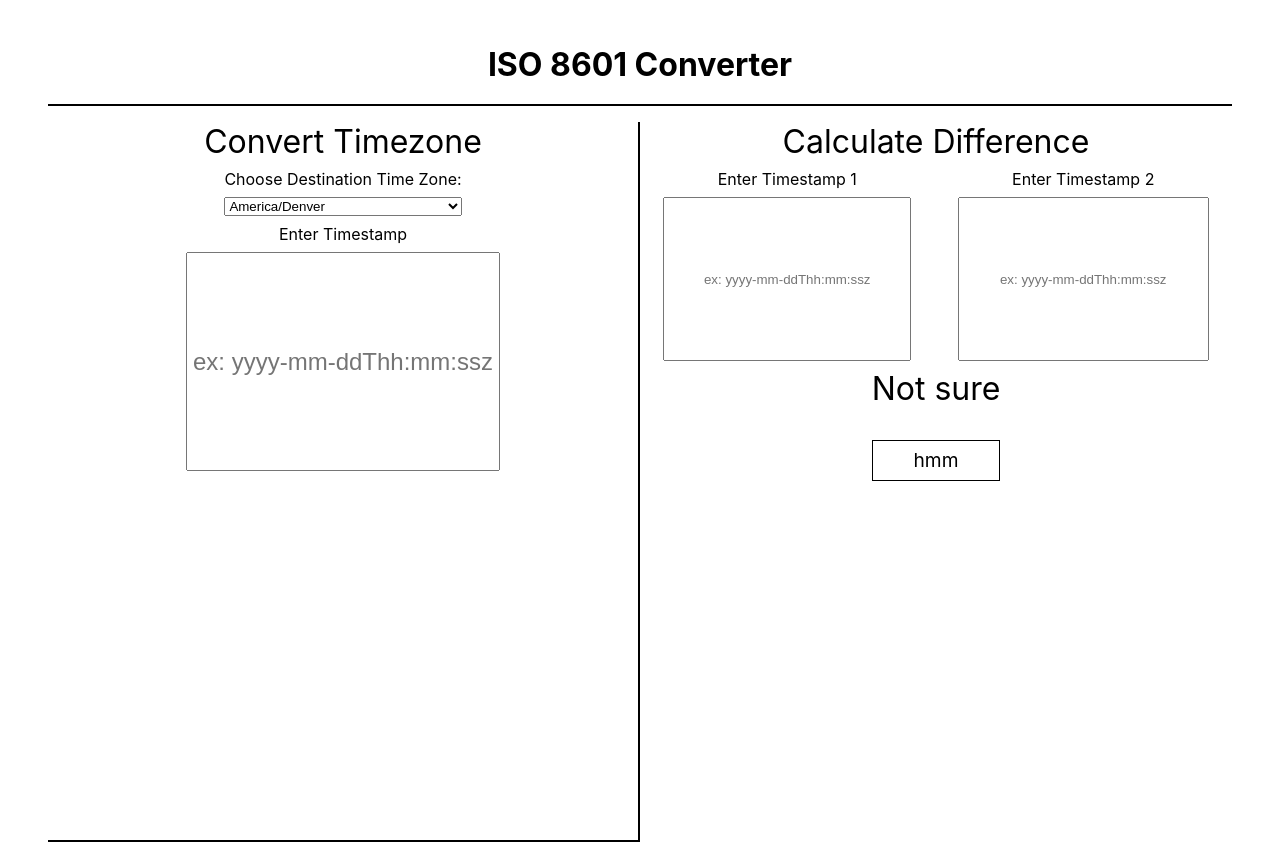
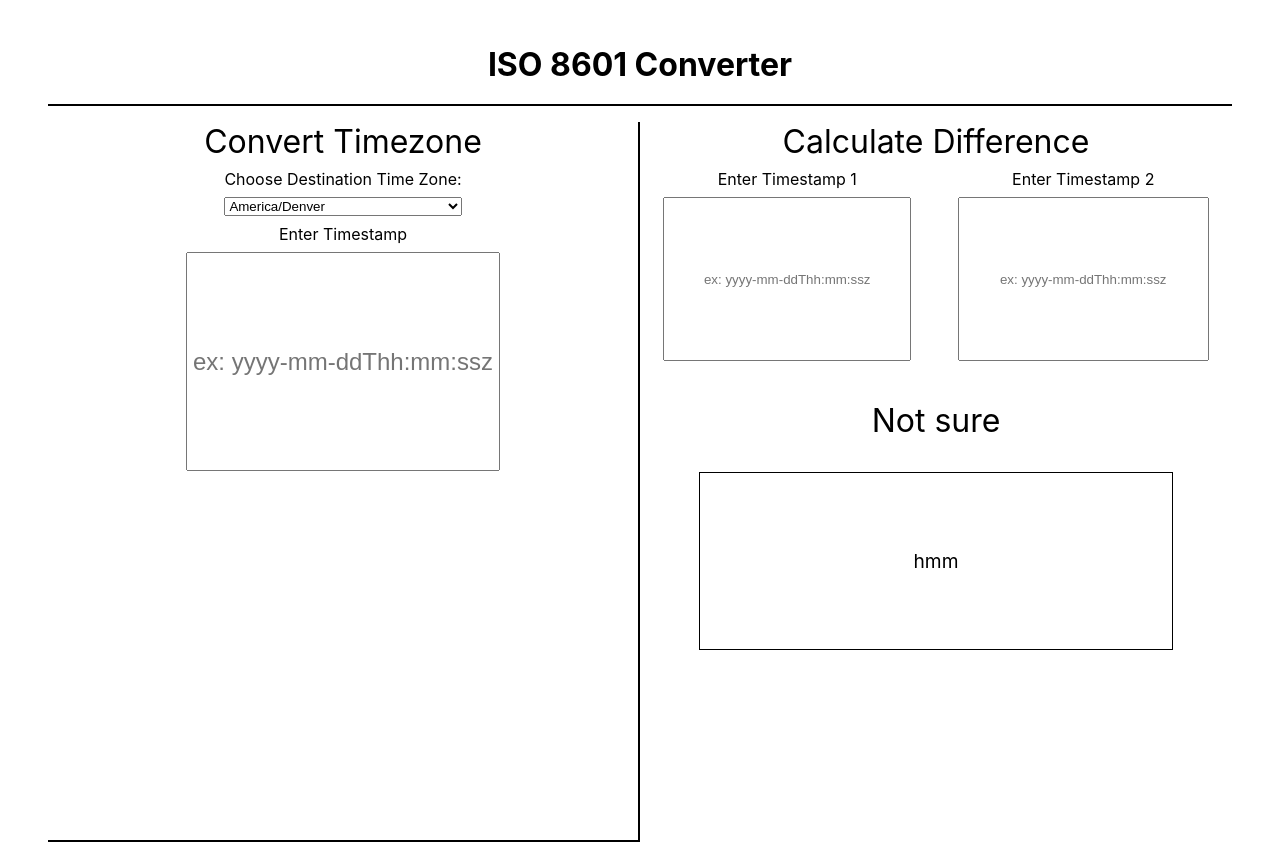
Before and after one commit to tylrs/iso-8601-converter, a React (Create React App) app: page / in a window 1280 px wide. Built offline with nearby package versions, Linux system fonts and the light colour scheme.

Commit message:
Fix output box sizing

```diff
--- a/src/components/App/App.css
+++ b/src/components/App/App.css
@@ -56,6 +56,7 @@ main {
 .timezone-title {
     font-size: 2rem;
     font-weight: normal;
+    text-align: center;
 }
 
 .converted-wrapper {
@@ -98,3 +99,9 @@ main {
     margin-top: .5rem;
     text-align: center;
 }
+
+.diff-output-section {
+    height: 70%;
+    margin-top: 2rem;
+    width: 80%;
+}
```
